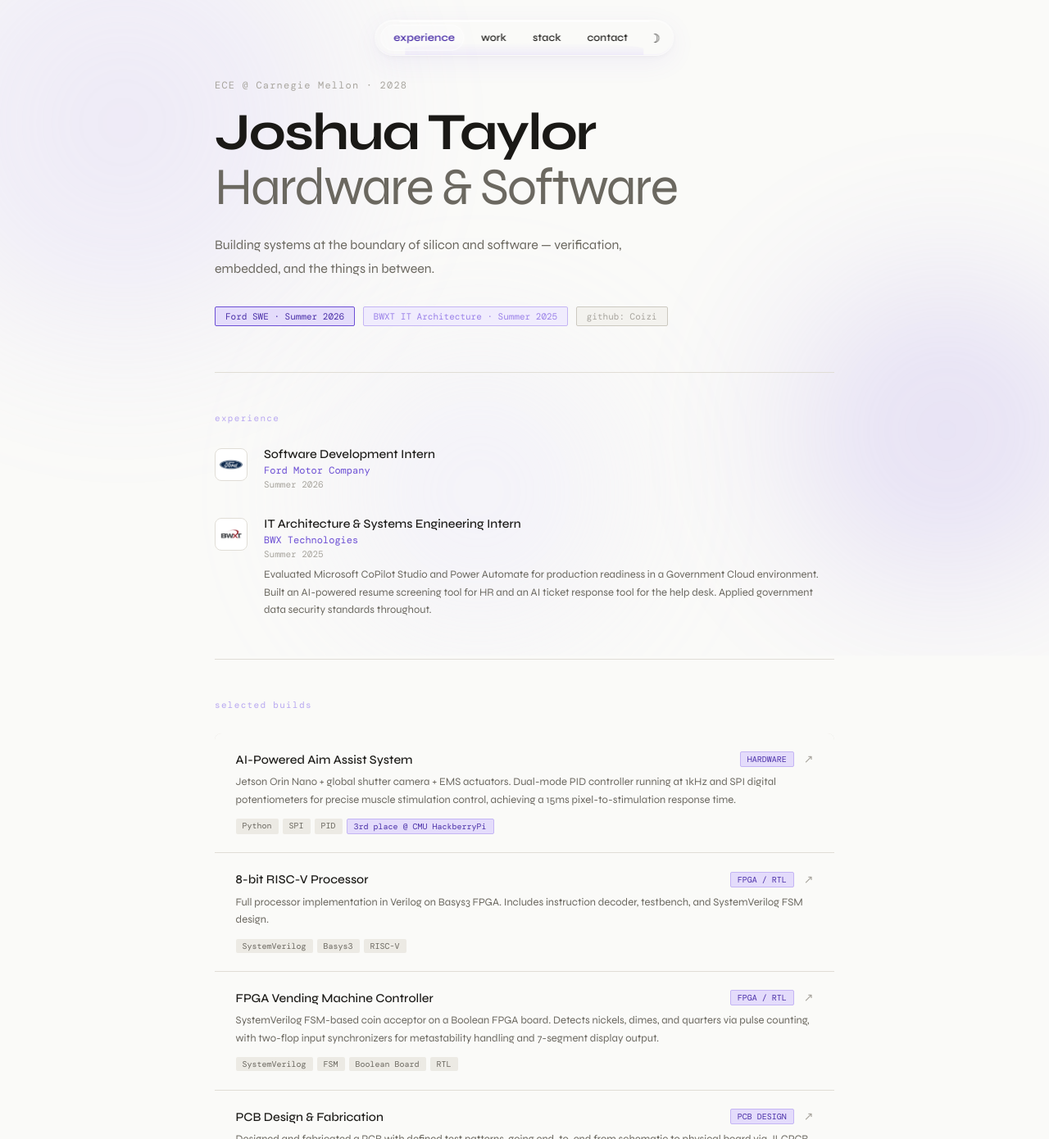
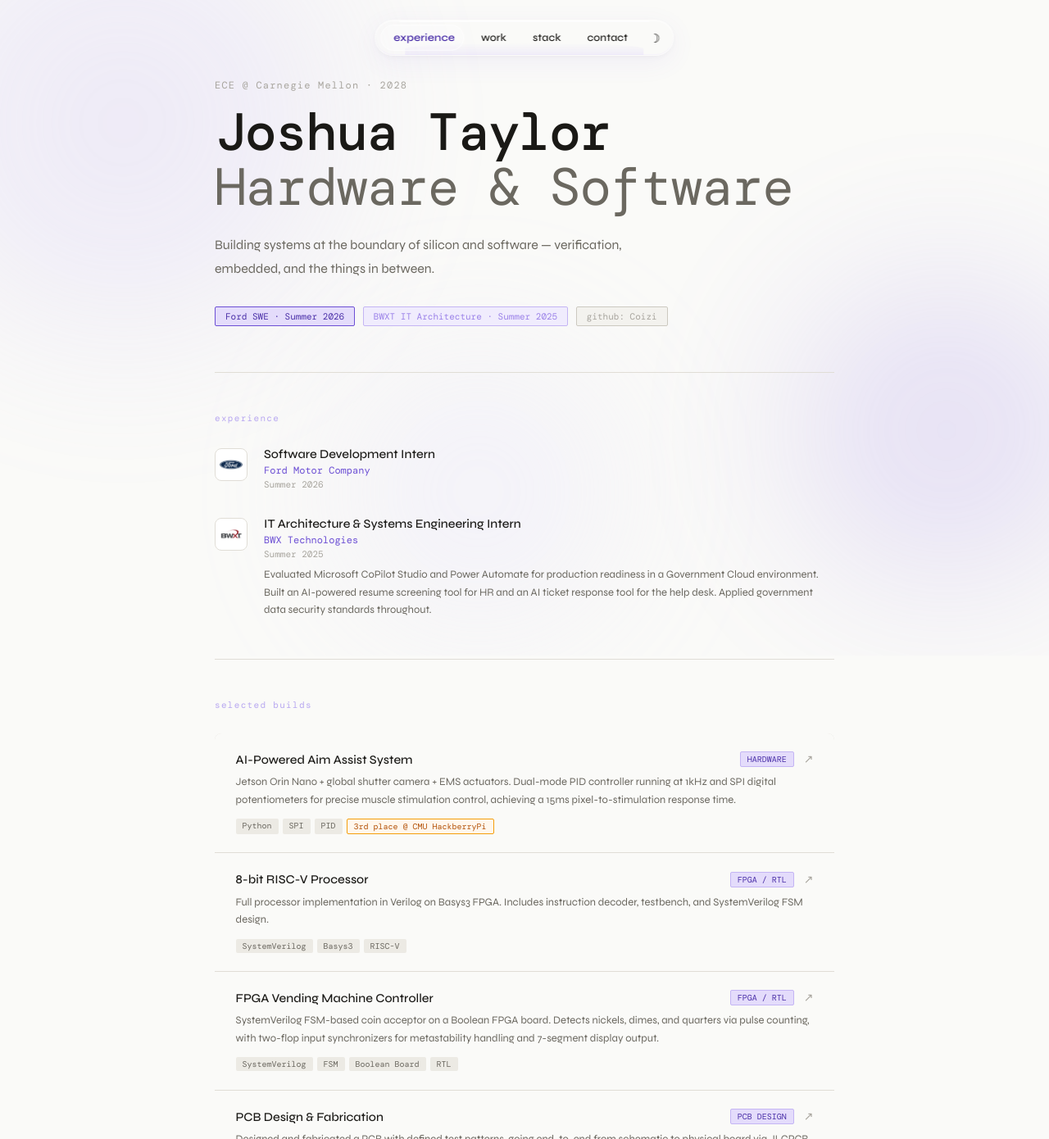
Before and after one commit to Coizi/portfolio, a plain HTML site: page index.html in a window 1280 px wide. Shown: the top 1390 px of the page at 82% size. Drawn offline with nearby package versions, Linux system fonts and the light colour scheme; a web font is replaced by a local one.

Commit message:
fixed fonts

```diff
--- a/index.html
+++ b/index.html
@@ -165,8 +165,8 @@
 
     .hero { padding: 6rem 0 3.5rem; }
     .hero-eyebrow { font-family: var(--font-mono); font-size: 12px; color: var(--text3); letter-spacing: 0.1em; margin-bottom: 1rem; }
-    .hero-title { font-size: clamp(2.8rem, 7vw, 4rem); font-weight: 700; line-height: 1.05; letter-spacing: -0.03em; color: var(--text); }
-    .hero-title .muted { color: var(--text2); font-weight: 400; }
+    .hero-title { font-family: var(--font-mono); font-size: clamp(2.8rem, 7vw, 4rem); font-weight: 500; line-height: 1.05; letter-spacing: -0.02em; color: var(--text); }
+    .hero-title .muted { color: var(--text2); font-weight: 300; }
     .hero-sub { margin-top: 1.4rem; font-size: 16px; color: var(--text2); line-height: 1.8; max-width: 560px; }
     .hero-badges { display: flex; gap: 0.6rem; margin-top: 2rem; flex-wrap: wrap; }
     .badge-dark { font-family: var(--font-mono); font-size: 11px; color: var(--purple-dark); border: 0.5px solid var(--purple-mid); background: var(--accent-bg2); padding: 4px 12px; border-radius: 2px; }
@@ -197,7 +197,7 @@
     .card-desc { font-size: 13px; color: var(--text2); line-height: 1.65; }
     .card-chips { display: flex; gap: 5px; flex-wrap: wrap; margin-top: 0.25rem; }
     .chip { font-family: var(--font-mono); font-size: 10px; color: var(--text2); background: var(--bg3); padding: 2px 8px; border-radius: 2px; }
-    .chip-accent { font-family: var(--font-mono); font-size: 10px; color: var(--purple-dark); background: var(--accent-bg2); border: 0.5px solid var(--accent-border); padding: 2px 8px; border-radius: 2px; }
+    .chip-accent { font-family: var(--font-mono); font-size: 10px; color: #b45309; background: #fff7ed; border: 0.5px solid #f59e0b; padding: 2px 8px; border-radius: 2px; }
 
     .stack-grid { display: grid; grid-template-columns: repeat(2, 1fr); gap: 2rem 4rem; }
     .stack-label { font-family: var(--font-mono); font-size: 10px; color: var(--purple-mid); letter-spacing: 0.08em; margin-bottom: 0.6rem; }
```
